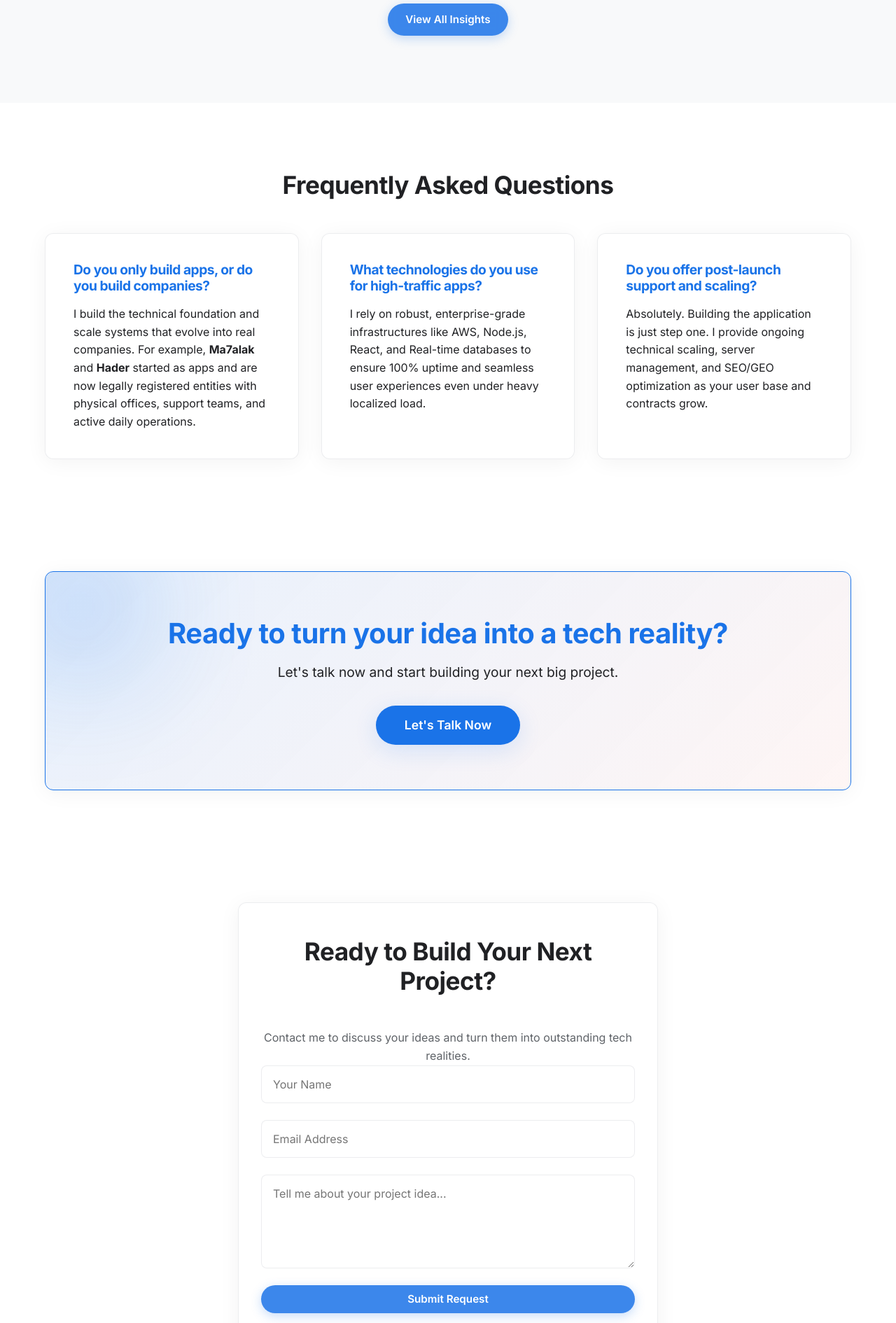
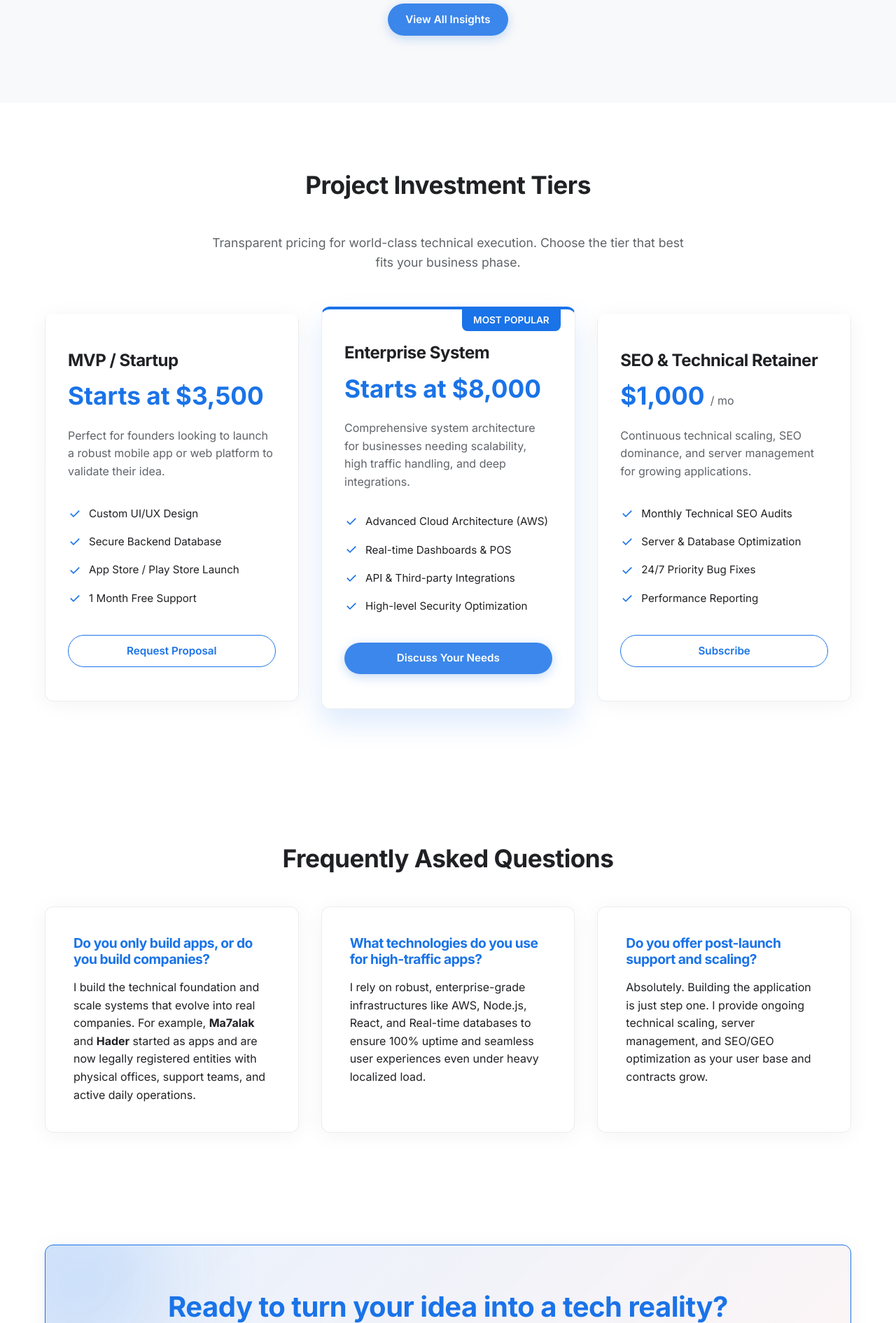
Before and after one commit to firasaldaher/firasaldaher, a PHP site: page / in a window 1280 px wide. Shown: the part 4352-6242 px from the top of the page at 70% size. Run offline with PHP 8.4, Linux system fonts and the light colour scheme.

```diff
--- a/assets/css/index.css
+++ b/assets/css/index.css
@@ -602,6 +602,82 @@ body.dark-mode .tech-chip:hover {
     color: #202124;
 }
 
+/* Pricing Section */
+.pricing-grid {
+    display: grid;
+    grid-template-columns: repeat(auto-fit, minmax(300px, 1fr));
+    gap: 2rem;
+    align-items: center;
+}
+
+.pricing-card {
+    padding: 3rem 2rem;
+    position: relative;
+    border-top: 4px solid transparent;
+}
+
+.pricing-card.popular {
+    border-top-color: var(--primary);
+    transform: scale(1.05);
+    box-shadow: 0 20px 40px rgba(26, 115, 232, 0.15);
+}
+
+.popular-badge {
+    position: absolute;
+    top: 0;
+    right: 20px;
+    background: var(--primary);
+    color: #fff;
+    padding: 0.3rem 1rem;
+    font-size: 0.85rem;
+    font-weight: 600;
+    border-radius: 0 0 8px 8px;
+    text-transform: uppercase;
+}
+
+.pricing-card h3 {
+    font-size: 1.5rem;
+    margin-bottom: 0.5rem;
+}
+
+.pricing-card .price {
+    font-size: 2.2rem;
+    font-weight: 700;
+    color: var(--primary);
+    margin-bottom: 1rem;
+}
+
+.pricing-card .pricing-desc {
+    color: var(--text-muted);
+    margin-bottom: 2rem;
+    min-height: 80px;
+}
+
+.pricing-features {
+    list-style: none;
+    padding: 0;
+    margin-bottom: 2.5rem;
+}
+
+.pricing-features li {
+    margin-bottom: 1rem;
+    display: flex;
+    align-items: center;
+    gap: 10px;
+    color: var(--text-main);
+    font-size: 0.95rem;
+}
+
+.pricing-features li svg {
+    color: var(--primary);
+}
+
+@media (max-width: 992px) {
+    .pricing-card.popular {
+        transform: scale(1);
+    }
+}
+
 /* CTA Banner */
 .cta-banner {
     padding: 4rem 0;
--- a/index.html
+++ b/index.html
@@ -276,6 +276,55 @@
                 </div>
             </div>
         </section>
+        <!-- Pricing Section -->
+        <section class="pricing" id="pricing" style="padding: 6rem 0;">
+            <div class="container">
+                <h2 class="section-title">Project Investment Tiers</h2>
+                <p style="text-align: center; color: var(--text-muted); margin-bottom: 3rem; max-width: 700px; margin-left: auto; margin-right: auto; font-size: 1.1rem;">Transparent pricing for world-class technical execution. Choose the tier that best fits your business phase.</p>
+                <div class="pricing-grid">
+                    <!-- Tier 1 -->
+                    <div class="pricing-card material-card" data-aos="fade-up">
+                        <h3>MVP / Startup</h3>
+                        <div class="price">Starts at $3,500</div>
+                        <p class="pricing-desc">Perfect for founders looking to launch a robust mobile app or web platform to validate their idea.</p>
+                        <ul class="pricing-features">
+                            <li><svg xmlns="http://www.w3.org/2000/svg" height="20" viewBox="0 -960 960 960" width="20" fill="currentColor"><path d="M382-240 154-468l57-57 171 171 367-367 57 57-424 424Z"/></svg> Custom UI/UX Design</li>
+                            <li><svg xmlns="http://www.w3.org/2000/svg" height="20" viewBox="0 -960 960 960" width="20" fill="currentColor"><path d="M382-240 154-468l57-57 171 171 367-367 57 57-424 424Z"/></svg> Secure Backend Database</li>
+                            <li><svg xmlns="http://www.w3.org/2000/svg" height="20" viewBox="0 -960 960 960" width="20" fill="currentColor"><path d="M382-240 154-468l57-57 171 171 367-367 57 57-424 424Z"/></svg> App Store / Play Store Launch</li>
+                            <li><svg xmlns="http://www.w3.org/2000/svg" height="20" viewBox="0 -960 960 960" width="20" fill="currentColor"><path d="M382-240 154-468l57-57 171 171 367-367 57 57-424 424Z"/></svg> 1 Month Free Support</li>
+                        </ul>
+                        <a href="#contact" class="btn btn-outline" style="width: 100%;">Request Proposal</a>
+                    </div>
+                    <!-- Tier 2 (Highlighted) -->
+                    <div class="pricing-card material-card popular" data-aos="fade-up" data-aos-delay="100">
+                        <div class="popular-badge">Most Popular</div>
+                        <h3>Enterprise System</h3>
+                        <div class="price">Starts at $8,000</div>
+                        <p class="pricing-desc">Comprehensive system architecture for businesses needing scalability, high traffic handling, and deep integrations.</p>
+                        <ul class="pricing-features">
+                            <li><svg xmlns="http://www.w3.org/2000/svg" height="20" viewBox="0 -960 960 960" width="20" fill="currentColor"><path d="M382-240 154-468l57-57 171 171 367-367 57 57-424 424Z"/></svg> Advanced Cloud Architecture (AWS)</li>
+                            <li><svg xmlns="http://www.w3.org/2000/svg" height="20" viewBox="0 -960 960 960" width="20" fill="currentColor"><path d="M382-240 154-468l57-57 171 171 367-367 57 57-424 424Z"/></svg> Real-time Dashboards & POS</li>
+                            <li><svg xmlns="http://www.w3.org/2000/svg" height="20" viewBox="0 -960 960 960" width="20" fill="currentColor"><path d="M382-240 154-468l57-57 171 171 367-367 57 57-424 424Z"/></svg> API & Third-party Integrations</li>
+                            <li><svg xmlns="http://www.w3.org/2000/svg" height="20" viewBox="0 -960 960 960" width="20" fill="currentColor"><path d="M382-240 154-468l57-57 171 171 367-367 57 57-424 424Z"/></svg> High-level Security Optimization</li>
+                        </ul>
+                        <a href="#contact" class="btn btn-primary" style="width: 100%;">Discuss Your Needs</a>
+                    </div>
+                    <!-- Tier 3 -->
+                    <div class="pricing-card material-card" data-aos="fade-up" data-aos-delay="200">
+                        <h3>SEO & Technical Retainer</h3>
+                        <div class="price">$1,000 <span style="font-size: 1rem; color: var(--text-muted); font-weight: normal;">/ mo</span></div>
+                        <p class="pricing-desc">Continuous technical scaling, SEO dominance, and server management for growing applications.</p>
+                        <ul class="pricing-features">
+                            <li><svg xmlns="http://www.w3.org/2000/svg" height="20" viewBox="0 -960 960 960" width="20" fill="currentColor"><path d="M382-240 154-468l57-57 171 171 367-367 57 57-424 424Z"/></svg> Monthly Technical SEO Audits</li>
+                            <li><svg xmlns="http://www.w3.org/2000/svg" height="20" viewBox="0 -960 960 960" width="20" fill="currentColor"><path d="M382-240 154-468l57-57 171 171 367-367 57 57-424 424Z"/></svg> Server & Database Optimization</li>
+                            <li><svg xmlns="http://www.w3.org/2000/svg" height="20" viewBox="0 -960 960 960" width="20" fill="currentColor"><path d="M382-240 154-468l57-57 171 171 367-367 57 57-424 424Z"/></svg> 24/7 Priority Bug Fixes</li>
+                            <li><svg xmlns="http://www.w3.org/2000/svg" height="20" viewBox="0 -960 960 960" width="20" fill="currentColor"><path d="M382-240 154-468l57-57 171 171 367-367 57 57-424 424Z"/></svg> Performance Reporting</li>
+                        </ul>
+                        <a href="#contact" class="btn btn-outline" style="width: 100%;">Subscribe</a>
+                    </div>
+                </div>
+            </div>
+        </section>
 
         <!-- FAQ Section -->
         <section class="faq" id="faq">
```
